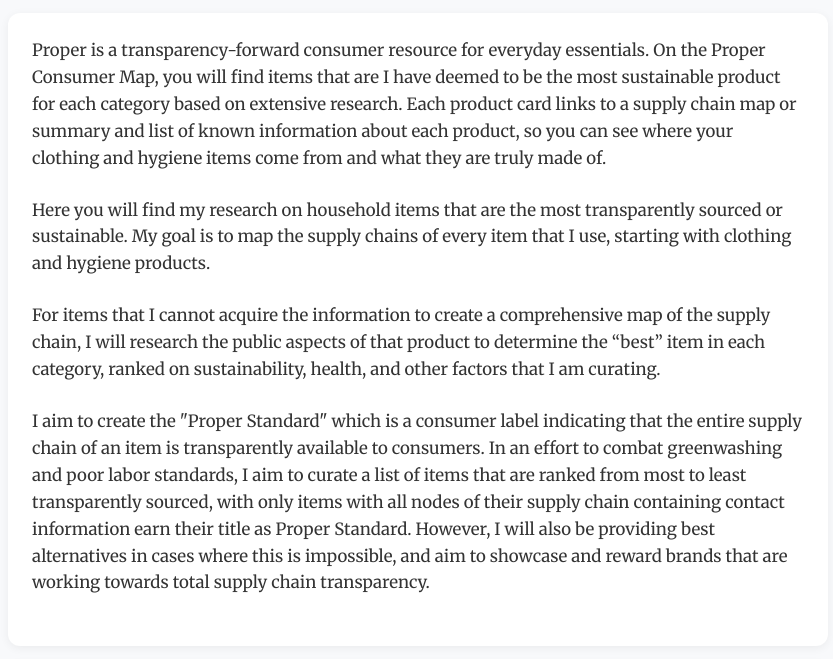
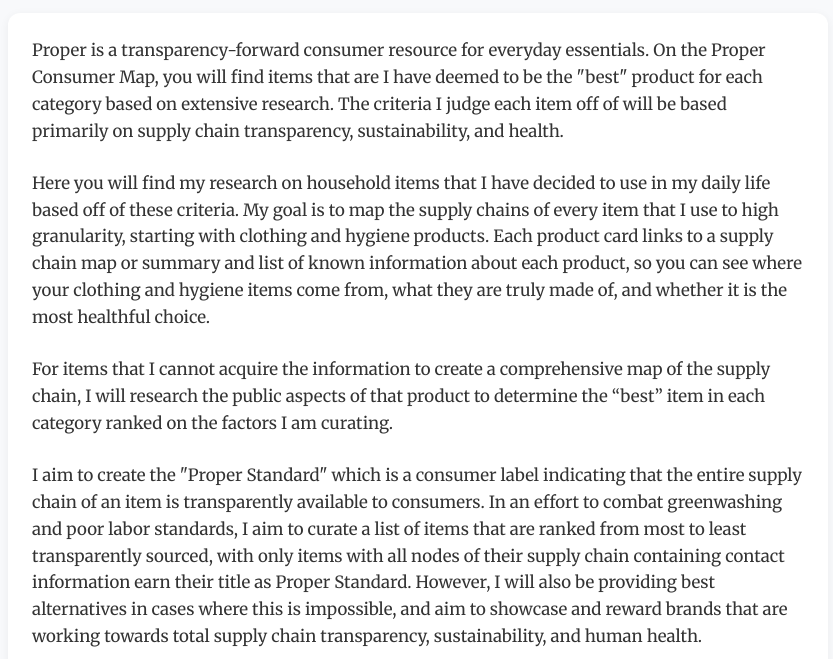
Before and after one commit to braedeigh/proper, a plain HTML site: page index.html in a window 1280 px wide. Shown: the part 112-771 px from the top of the page, without its empty margins (222-1055 px from the left). Drawn offline with Linux system fonts and the light colour scheme.

Commit message:
Update index.html

```diff
--- a/index.html
+++ b/index.html
@@ -62,24 +62,20 @@
 
     <div class="card">
       <p>
-        Proper is a transparency-forward consumer resource for everyday essentials. On the Proper Consumer Map, you will find items that are I have deemed to be the most sustainable product for each category based on extensive research.
-        Each product card links to a supply chain map or summary and list of known information
-        about each product, so you can see where your clothing and hygiene items
-        come from and what they are truly made of.
+        Proper is a transparency-forward consumer resource for everyday essentials. On the Proper Consumer Map, you will find items that are I have deemed to be the "best" product for each category based on extensive research. The criteria I judge each item off of will be based primarily on supply chain transparency, sustainability, and health.
       </p>
       <p>
-        Here you will find my research on household items that are the most
-        transparently sourced or sustainable. My goal is to map the supply chains
-        of every item that I use, starting with clothing and hygiene products.
+        Here you will find my research on household items that I have decided to use in my daily life based off of these criteria. My goal is to map the supply chains
+        of every item that I use to high granularity, starting with clothing and hygiene products. Each product card links to a supply chain map or summary and list of known information about each product, so you can see where your clothing and hygiene items
+        come from, what they are truly made of, and whether it is the most healthful choice.
       </p>
       <p>
         For items that I cannot acquire the information to create a comprehensive
         map of the supply chain, I will research the public aspects of that product
-        to determine the “best” item in each category, ranked on sustainability,
-        health, and other factors that I am curating.
+        to determine the “best” item in each category ranked on the factors I am curating.
       </p>
       <p>
-        I aim to create the "Proper Standard" which is a consumer label indicating that the entire supply chain of an item is transparently available to consumers. In an effort to combat greenwashing and poor labor standards, I aim to curate a list of items that are ranked from most to least transparently sourced, with only items with all nodes of their supply chain containing contact information earn their title as Proper Standard. However, I will also be providing best alternatives in cases where this is impossible, and aim to showcase and reward brands that are working towards total supply chain transparency.
+        I aim to create the "Proper Standard" which is a consumer label indicating that the entire supply chain of an item is transparently available to consumers. In an effort to combat greenwashing and poor labor standards, I aim to curate a list of items that are ranked from most to least transparently sourced, with only items with all nodes of their supply chain containing contact information earn their title as Proper Standard. However, I will also be providing best alternatives in cases where this is impossible, and aim to showcase and reward brands that are working towards total supply chain transparency, sustainability, and human health.
       </p>
     </div>
     <div class="card">
```
